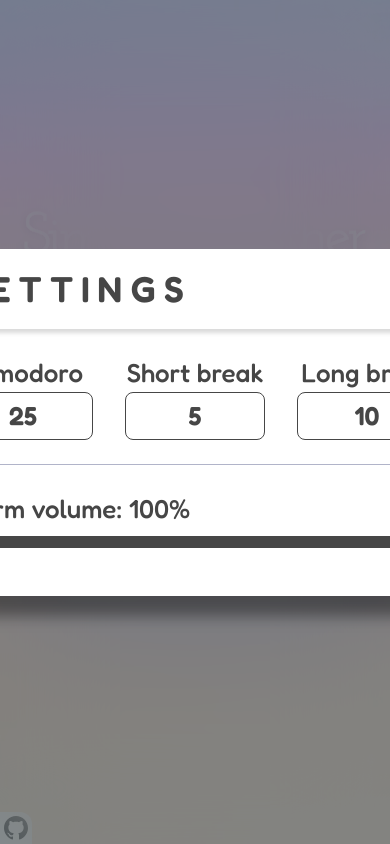
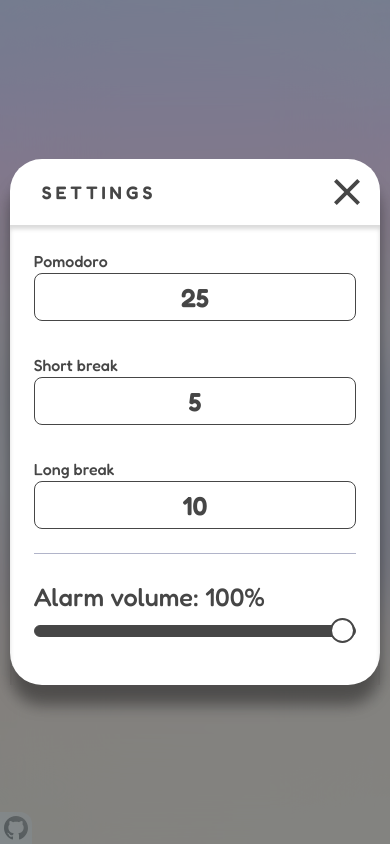
Before and after one commit to mjgalarza1/simply-another-pomodoro-timer, a React (Vite) app: page / in a window 390 px wide. Both pictures are taken after a click on the element 258 px from the left and 622 px from the top of the page. Built offline with nearby package versions, Linux system fonts and the light colour scheme; a web font is replaced by a local one.

Commit message:
Make SettingsWindow fully responsive

```diff
--- a/src/components/PomodoroTimer.jsx
+++ b/src/components/PomodoroTimer.jsx
@@ -251,9 +251,9 @@ function PomodoroTimer() {
 
             </div>
 
-            {/* TODO: make settings RESPONSIVE, ADD transition animation to settings, ADD info behavior, REFACTOR names for clarity, ADD webpage icon*/}
+            {/* TODO: ADD transition animation to settings, ADD info behavior, REFACTOR names for clarity, ADD webpage icon*/}
             {/* TODO EXTRAS: ADD next button (+behaviour), ADD Spotify playlist or Youtube radio, MODULARIZE things better. SETTINGS: ability to DISABLE long-break and to CHOOSE alarm sfx*/}
-            {/* FINISHED: Add player icons, add box-shadow to icons, make buttons component for the top buttons, add timer, add the info button, CHANGE buttons to radios? ADD startup animation (fade-in of main-container div, ADD timer behavior, ADD default alarm, ADD timer transition between durations, ADD settings behavior (choose pomodoros+custom, alarm volume))*/}
+            {/* FINISHED: Add player icons, add box-shadow to icons, make buttons component for the top buttons, add timer, add the info button, CHANGE buttons to radios? ADD startup animation (fade-in of main-container div, ADD timer behavior, ADD default alarm, ADD timer transition between durations, ADD settings behavior (choose pomodoros+custom, alarm volume, make settings RESPONSIVE))*/}
             {/* FINISHED FIX 1: When pausing at 00:00, timer doesn't continue if "play" is pressed again, and alarm keeps replaying.*/}
             {/* FINISHED FIX 2: When pausing and un-pausing, it restarts the interval timeout, un-syncing the alarm sfx.*/}
 
--- a/src/components/SettingsWindow.jsx
+++ b/src/components/SettingsWindow.jsx
@@ -14,14 +14,22 @@ function SettingsWindow({ close, pomodoroDuration, shortBreakDuration, longBreak
         volumeSlider.style.background = `linear-gradient(to right, #464646 ${alarmVolume * 100}%, #FFFFFF ${alarmVolume * 100}%)`;
     }, [alarmVolume]);
 
+    // Disables body overflow when SettingsWindow is open
+    useEffect(() => {
+        document.body.style.overflow = "hidden";
+        return () => {
+            document.body.style.overflow = "";
+        };
+    }, []);
+
     return (
-        <div id="modal-container" className="fixed inset-0 flex justify-center items-center bg-[#4F5B60]/70 z-50 backdrop-blur-[50px]">
+        <div id="modal-container" className="fixed inset-0 flex justify-center items-center bg-[#4F5B60]/70 z-50 backdrop-blur-[50px] [@media(max-height:400px)]:items-start overflow-y-auto">
 
-            <div id="settings-container" className="rounded-[32px] bg-white shadow-[0_20px_15px_0_rgba(0,0,0,0.4)]">
+            <div id="settings-container" className="rounded-[32px] bg-white shadow-[0_20px_15px_0_rgba(0,0,0,0.4)] my-6 max-[560px]:w-[95vw]">
 
                 <div id="title-wrapper" className="flex flex-row justify-between items-center py-5 ">
-                    <h2 id="title" className="font-fredoka text-4xl tracking-[8px] text-[#464646] pl-8">SETTINGS</h2>
-                    <div id="close-button" onClick={close} className="w-[26px] h-[26px] mr-5">
+                    <h2 id="title" className="font-fredoka text-4xl tracking-[8px] text-[#464646] pl-8 truncate max-w-full max-[470px]:tracking-[1vw] max-[470px]:text-[18px]">SETTINGS</h2>
+                    <div id="close-button" onClick={close} className="w-[26px] h-[26px] min-w-[26px] min-h-[26px] mr-5">
                         <button className="hover:cursor-pointer">
                             <img src={CloseButton} alt="X"/>
                         </button>
@@ -30,14 +38,14 @@ function SettingsWindow({ close, pomodoroDuration, shortBreakDuration, longBreak
 
                 <div id="settings-wrapper"
                      className="flex flex-col shadow-[inset_0px_4px_4px_0px_rgba(0,0,0,0.15)] px-6">
-                    <div id="timers-wrapper" className="flex flex-row gap-8 py-6">
+                    <div id="timers-wrapper" className="flex flex-row gap-8 py-6 max-[470px]:flex-col">
                         <TimerInput title="Pomodoro" minutes={pomodoroDuration} state={setPomodoroDuration}/>
                         <TimerInput title="Short break" minutes={shortBreakDuration} state={setShortBreakDuration}/>
                         <TimerInput title="Long break" minutes={longBreakDuration} state={setLongBreakDuration}/>
                     </div>
 
                     <div id="alert-volume-wrapper" className="flex flex-col gap-2 border-t-1 border-[#B1B4C9] py-6 pb-12">
-                        <label htmlFor="volume-slider" className="font-fredoka text-[26px] font-medium text-[#464646]">
+                        <label htmlFor="volume-slider" className="font-fredoka text-[26px] font-medium text-[#464646] max-[470px]:text-[6.5vw]">
                             Alarm volume: {Math.round(alarmVolume * 100)}%
                         </label>
                         <input
--- a/src/components/TimerInput.jsx
+++ b/src/components/TimerInput.jsx
@@ -9,10 +9,10 @@ const TimerInput = ({title,minutes,state}) => {
     };
 
     return (
-        <div id="timer-input-container" className="flex flex-col items-center w-[140px]">
-            <p className="font-fredoka text-[26px] font-medium text-[#464646]">{title}</p>
+        <div id="timer-input-container" className="flex flex-col items-start w-[140px] max-[560px]:w-full">
+            <p className="font-fredoka text-[26px] font-medium text-[#464646] max-[560px]:text-[4.3vw] max-[470px]:text-[16px]">{title}</p>
             <input
-                id="timer-input"
+                id={title}
                 type="text"
                 className="border p-2 border-[#464646] rounded-[8px] w-full text-center font-fredoka text-[26px] text-[#464646] w-full h-12"
                 value={minutes}
```
